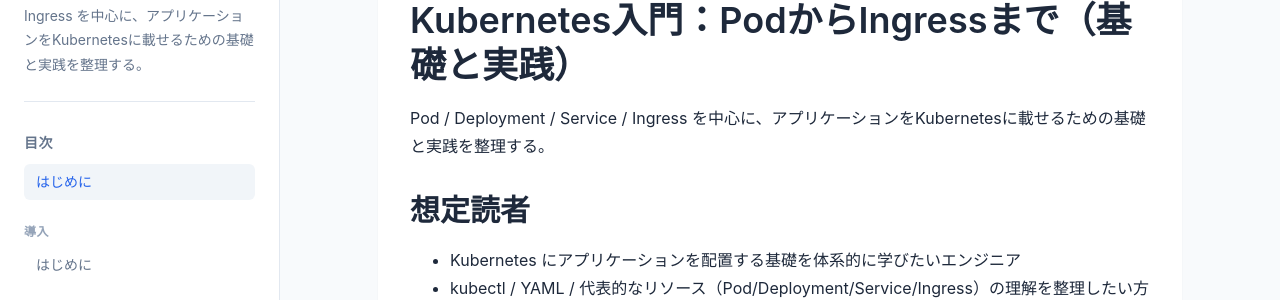
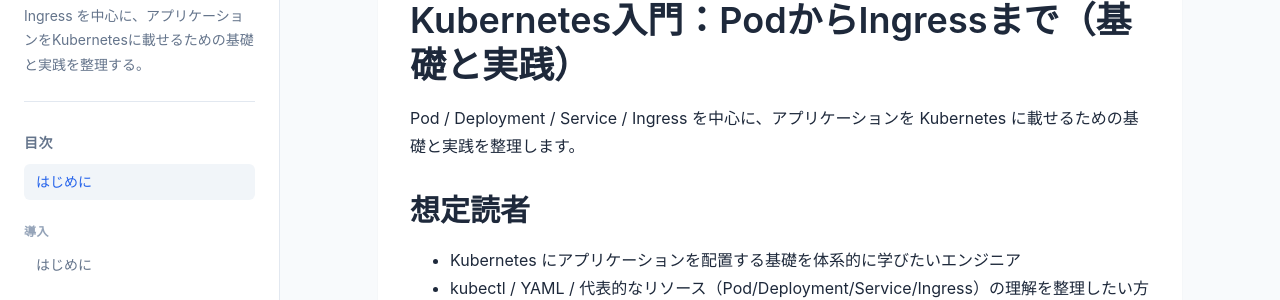
Before and after one commit to itdojp/kubernetes-basics-book, a Jekyll site: the page built from docs/index.md, in a window 1280 px wide and 1400 px high. Shown: the part 162-462 px from the top of the window. Built offline with Jekyll 4.4.1, drawn with Linux system fonts in a browser that asks for light colours.

Commit message:
Refine top page wording and sections

```diff
--- a/docs/index.md
+++ b/docs/index.md
@@ -6,7 +6,7 @@ permalink: /
 ---
 # Kubernetes入門：PodからIngressまで（基礎と実践）
 
-Pod / Deployment / Service / Ingress を中心に、アプリケーションをKubernetesに載せるための基礎と実践を整理する。
+Pod / Deployment / Service / Ingress を中心に、アプリケーションを Kubernetes に載せるための基礎と実践を整理します。
 
 ## 想定読者
 - Kubernetes にアプリケーションを配置する基礎を体系的に学びたいエンジニア
```
Also changed, not shown: other parts of docs/index.md (+2 -0 lines).
